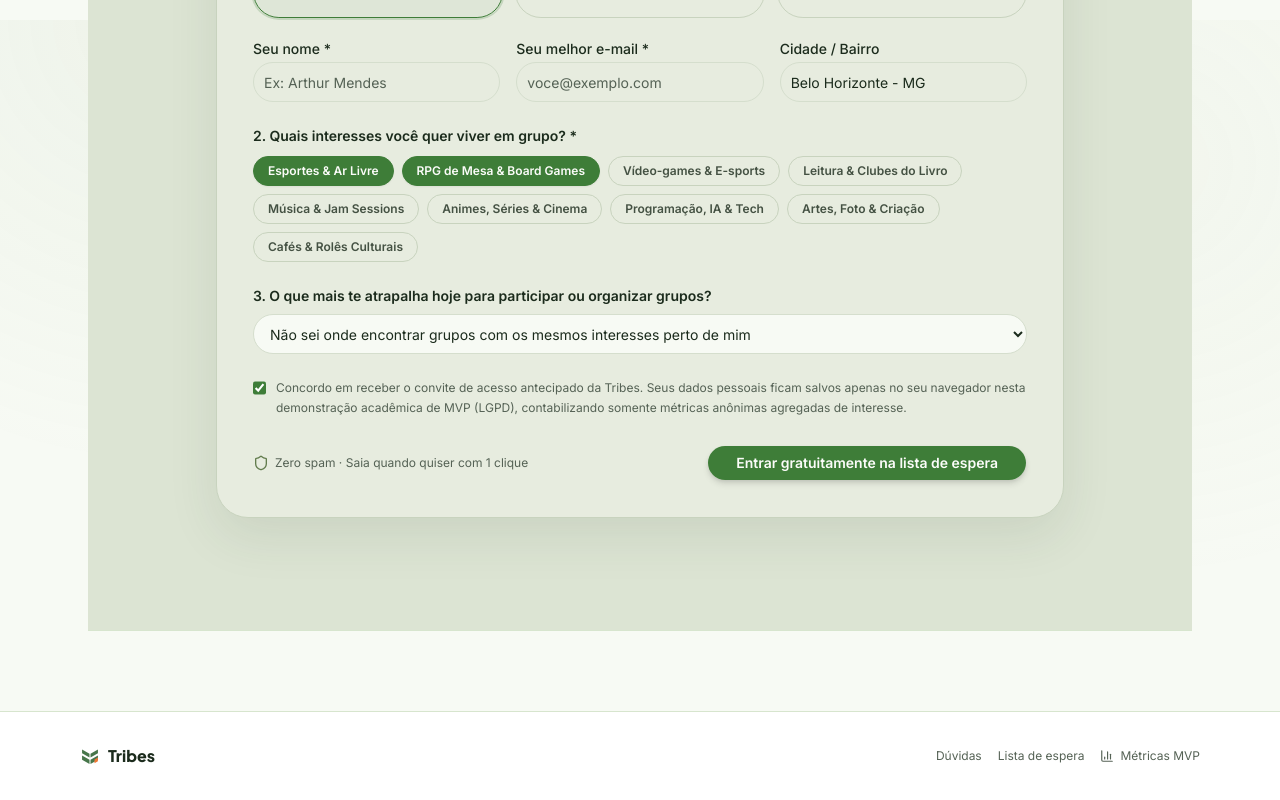
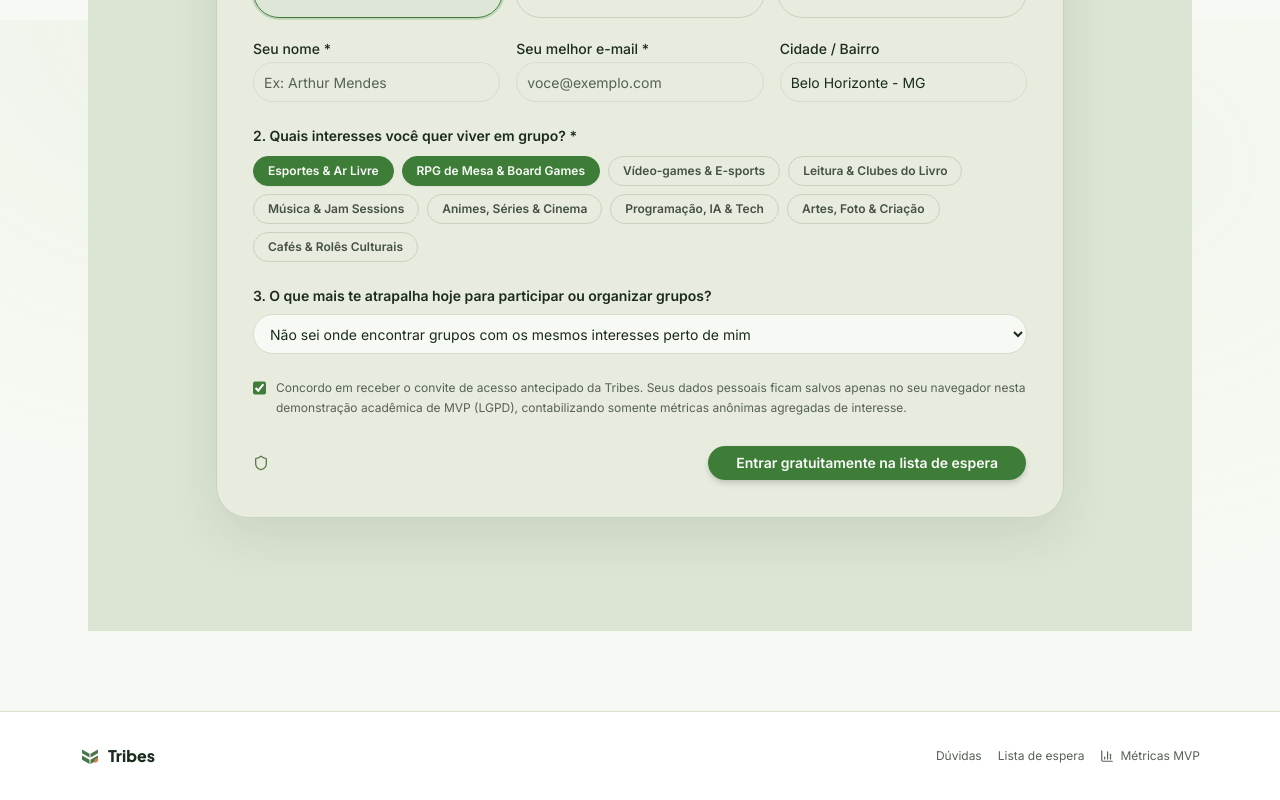
Before and after one commit to ArthurG12/Tribes, a Next.js app: page /lista-de-espera in a window 1280 px wide. Shown: the part 780-1580 px from the top of the page. Built offline with nearby package versions, Linux system fonts and the light colour scheme.

Commit message:
Remove zero spam message from waitlist

```diff
--- a/src/components/tribes/waitlist-section.tsx
+++ b/src/components/tribes/waitlist-section.tsx
@@ -419,7 +419,6 @@ export function WaitlistSection({
               <div className="flex flex-col items-center justify-between gap-3 pt-1 sm:flex-row">
                 <span className="inline-flex items-center gap-1.5 text-xs text-muted-foreground">
                   <Shield className="size-4 text-[#627c4d]" />
-                  Zero spam · Saia quando quiser com 1 clique
                 </span>
 
                 <Button
```
